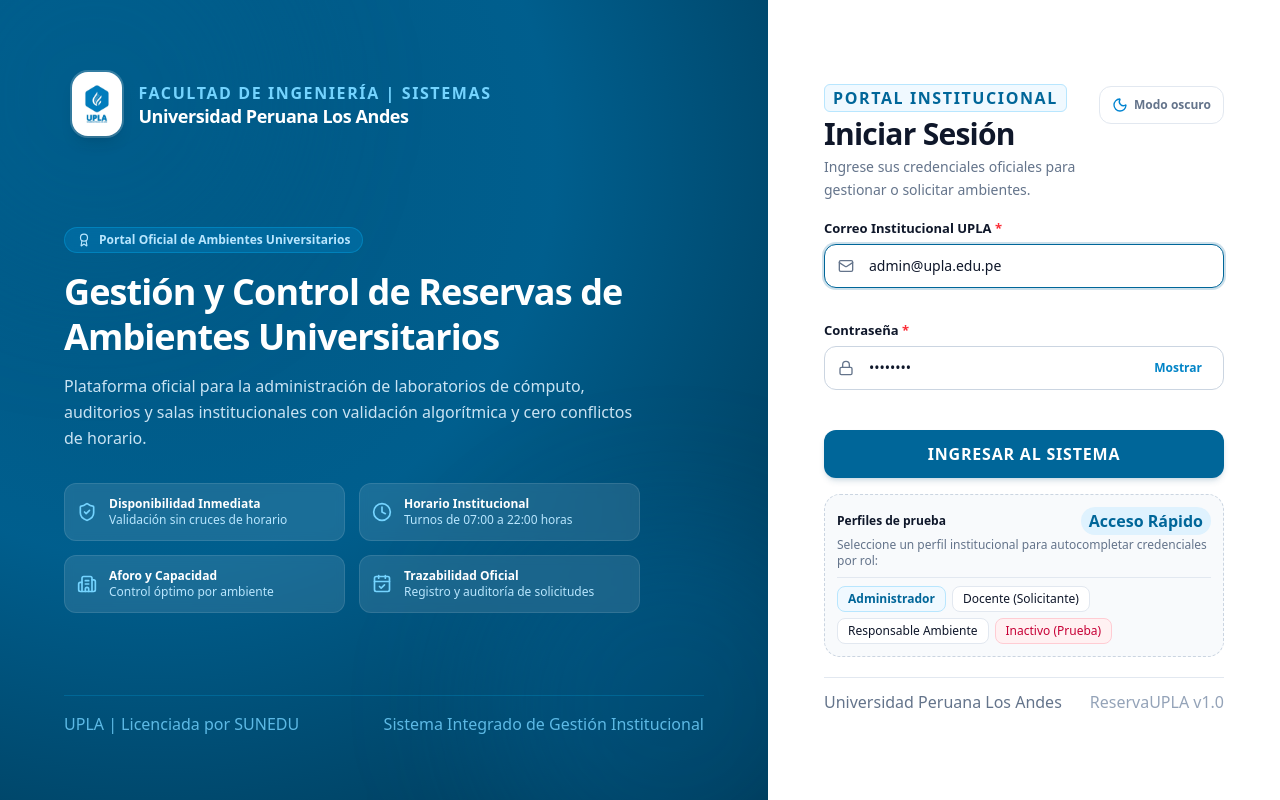
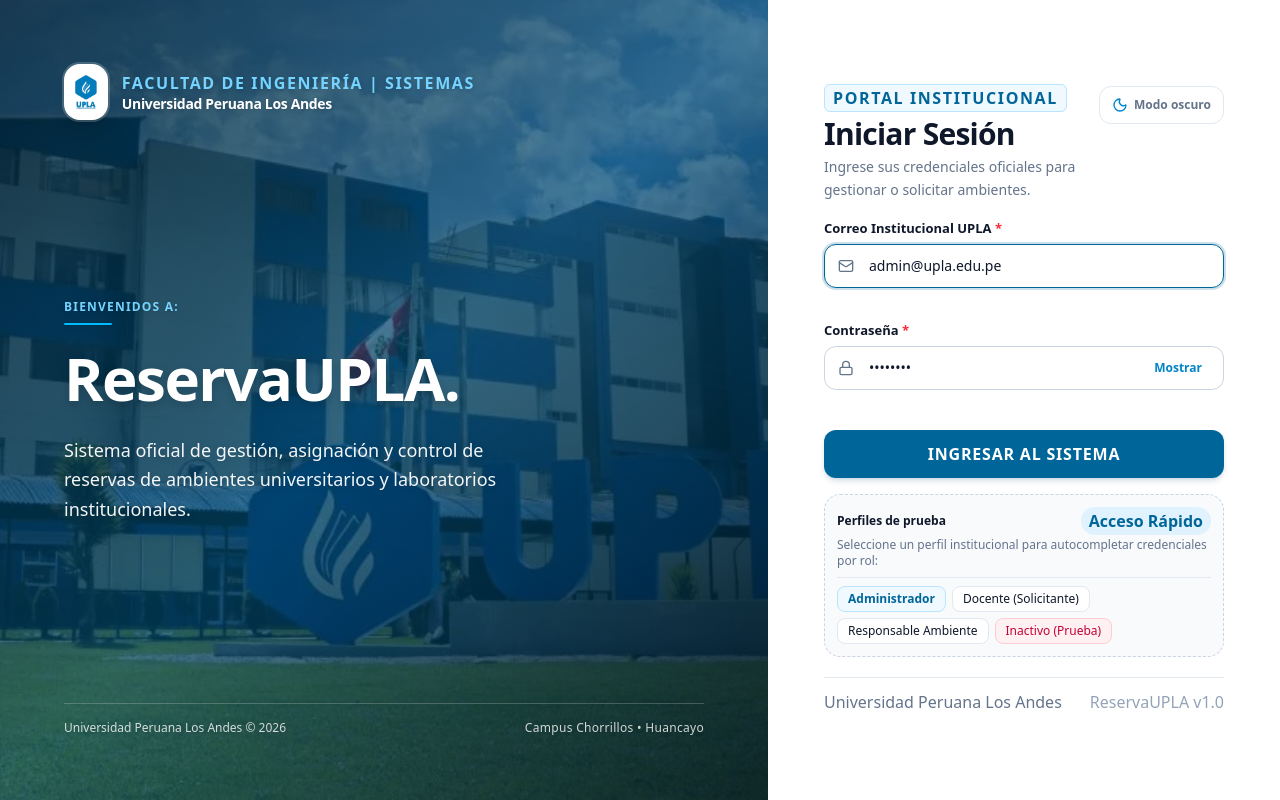
Before and after one commit to Learning202413/ReservaUPLA, a React (Vite) app in the folder frontend/: page / in a window 1280 px wide. Built offline with nearby package versions, Linux system fonts and the light colour scheme.

Commit message:
feat(ui): integrar fotografia real del campus upla en el panel de login con gradiente institucional

```diff
--- a/frontend/src/components/layout/AuthBrandPanel.tsx
+++ b/frontend/src/components/layout/AuthBrandPanel.tsx
@@ -1,98 +1,67 @@
 import React from 'react';
-import { ShieldCheck, CalendarCheck, Clock, Award, Building2 } from 'lucide-react';
 
 export const AuthBrandPanel: React.FC = () => {
   return (
-    <aside className="hidden lg:flex lg:w-[60%] lg:max-w-[60%] lg:basis-[60%] text-white p-12 xl:p-16 flex-col justify-between relative overflow-hidden shrink-0 grow-0 select-none h-full bg-[#00334D]">
-      {/* Fondo degradado institucional con textura sutil */}
+    <aside className="hidden lg:flex lg:w-[60%] lg:max-w-[60%] lg:basis-[60%] text-white p-12 xl:p-16 flex-col justify-between relative overflow-hidden shrink-0 grow-0 select-none h-full bg-[#002233]">
+      {/* Fotografía del Campus UPLA de fondo */}
+      <img
+        src="/bg-login-campus.png"
+        alt="Campus Universidad Peruana Los Andes"
+        className="absolute inset-0 w-full h-full object-cover object-center pointer-events-none select-none z-0"
+      />
+
+      {/* Superposición con gradiente azul institucional semitransparente para preservar contraste y legibilidad */}
       <div
         className="absolute inset-0 z-0 pointer-events-none"
         style={{
           background:
-            'radial-gradient(circle at 20% 20%, rgba(2, 132, 199, 0.45) 0%, rgba(0, 102, 153, 0.85) 45%, rgba(0, 51, 77, 0.98) 100%)',
+            'linear-gradient(135deg, rgba(0, 34, 51, 0.82) 0%, rgba(0, 77, 115, 0.65) 50%, rgba(0, 26, 40, 0.88) 100%)',
         }}
         aria-hidden="true"
       />
 
-      {/* Decoración geométrica */}
-      <div className="absolute -top-24 -left-24 w-96 h-96 rounded-full bg-[#006699]/30 blur-3xl pointer-events-none" />
-      <div className="absolute -bottom-24 -right-24 w-96 h-96 rounded-full bg-[#0284C7]/20 blur-3xl pointer-events-none" />
-
       {/* Cabecera de Logo superior izquierda */}
-      <div className="relative z-10 flex items-center gap-4 p-2">
-        <div className="bg-white p-3 rounded-2xl shadow-lg ring-2 ring-white/20">
+      <div className="relative z-10 flex items-center gap-3.5">
+        <div className="bg-white p-2.5 rounded-2xl shadow-lg ring-2 ring-white/20">
           <img
             src="/upla_logo.png"
             alt="Universidad Peruana Los Andes"
-            className="h-10 w-auto object-contain"
+            className="h-9 w-auto object-contain"
           />
         </div>
         <div>
-          <span className="text-3xs font-extrabold uppercase tracking-widest text-sky-300">
+          <span className="text-3xs font-extrabold uppercase tracking-widest text-sky-300 block drop-shadow-sm">
             Facultad de Ingeniería | Sistemas
           </span>
-          <h2 className="text-lg font-black tracking-tight text-white leading-tight">
+          <h2 className="text-sm font-black tracking-tight text-white leading-tight drop-shadow-sm">
             Universidad Peruana Los Andes
           </h2>
         </div>
       </div>
 
-      {/* Bloque central: Propuesta de Valor */}
-      <div className="relative z-10 max-w-xl my-auto py-8">
-        <div className="inline-flex items-center gap-2 px-3 py-1 rounded-full bg-sky-500/20 border border-sky-400/30 text-sky-200 text-xs font-semibold mb-4 backdrop-blur-xs">
-          <Award className="w-3.5 h-3.5" />
-          <span>Portal Oficial de Ambientes Universitarios</span>
+      {/* Textos Centrales alineados al estilo de GirasolesRes */}
+      <div className="relative z-10 my-auto py-8 max-w-xl text-left">
+        <div className="mb-4">
+          <span className="text-sky-300 font-bold tracking-widest text-xs uppercase block mb-2 drop-shadow">
+            BIENVENIDOS A:
+          </span>
+          <div className="w-12 h-0.5 bg-sky-400 rounded-full shadow-sm" />
         </div>
 
-        <h1 className="text-3xl xl:text-4xl font-black text-white tracking-tight leading-tight">
-          Gestión y Control de Reservas de Ambientes Universitarios
+        <h1 className="font-bold text-5xl lg:text-6xl text-white leading-tight mb-5 tracking-tight drop-shadow-lg">
+          ReservaUPLA.<br />
         </h1>
 
-        <p className="mt-3.5 text-sm xl:text-base text-sky-100/90 leading-relaxed">
-          Plataforma oficial para la administración de laboratorios de cómputo, auditorios y salas institucionales con validación algorítmica y cero conflictos de horario.
+        <p className="text-white/95 font-sans text-base lg:text-lg max-w-md leading-relaxed drop-shadow-md font-medium">
+          Sistema oficial de gestión, asignación y control de reservas de ambientes universitarios y laboratorios institucionales.
         </p>
-
-        {/* Pilares Funcionales */}
-        <div className="mt-8 grid grid-cols-1 sm:grid-cols-2 gap-3.5 text-xs text-sky-100">
-          <div className="flex items-center gap-3 p-3 rounded-xl bg-white/10 backdrop-blur-xs border border-white/10">
-            <ShieldCheck className="w-5 h-5 text-sky-300 shrink-0" />
-            <div>
-              <p className="font-bold text-white">Disponibilidad Inmediata</p>
-              <p className="text-2xs text-sky-200">Validación sin cruces de horario</p>
-            </div>
-          </div>
-
-          <div className="flex items-center gap-3 p-3 rounded-xl bg-white/10 backdrop-blur-xs border border-white/10">
-            <Clock className="w-5 h-5 text-sky-300 shrink-0" />
-            <div>
-              <p className="font-bold text-white">Horario Institucional</p>
-              <p className="text-2xs text-sky-200">Turnos de 07:00 a 22:00 horas</p>
-            </div>
-          </div>
-
-          <div className="flex items-center gap-3 p-3 rounded-xl bg-white/10 backdrop-blur-xs border border-white/10">
-            <Building2 className="w-5 h-5 text-sky-300 shrink-0" />
-            <div>
-              <p className="font-bold text-white">Aforo y Capacidad</p>
-              <p className="text-2xs text-sky-200">Control óptimo por ambiente</p>
-            </div>
-          </div>
-
-          <div className="flex items-center gap-3 p-3 rounded-xl bg-white/10 backdrop-blur-xs border border-white/10">
-            <CalendarCheck className="w-5 h-5 text-sky-300 shrink-0" />
-            <div>
-              <p className="font-bold text-white">Trazabilidad Oficial</p>
-              <p className="text-2xs text-sky-200">Registro y auditoría de solicitudes</p>
-            </div>
-          </div>
-        </div>
       </div>
 
-      {/* Pie inferior */}
-      <div className="relative z-10 pt-4 border-t border-sky-400/20 flex items-center justify-between text-2xs text-sky-300/80">
-        <span>UPLA | Licenciada por SUNEDU</span>
-        <span>Sistema Integrado de Gestión Institucional</span>
-      </div>
+      {/* Pie de página inferior institucional */}
+      <footer className="relative z-10 pt-4 border-t border-white/20 flex items-center justify-between text-xs text-white/80 font-medium drop-shadow-sm">
+        <span>Universidad Peruana Los Andes &copy; {new Date().getFullYear()}</span>
+        <span className="tracking-wide">Campus Chorrillos &bull; Huancayo</span>
+      </footer>
     </aside>
   );
 };
```
Also changed, not shown: frontend/public/bg-login-campus.png (added).
